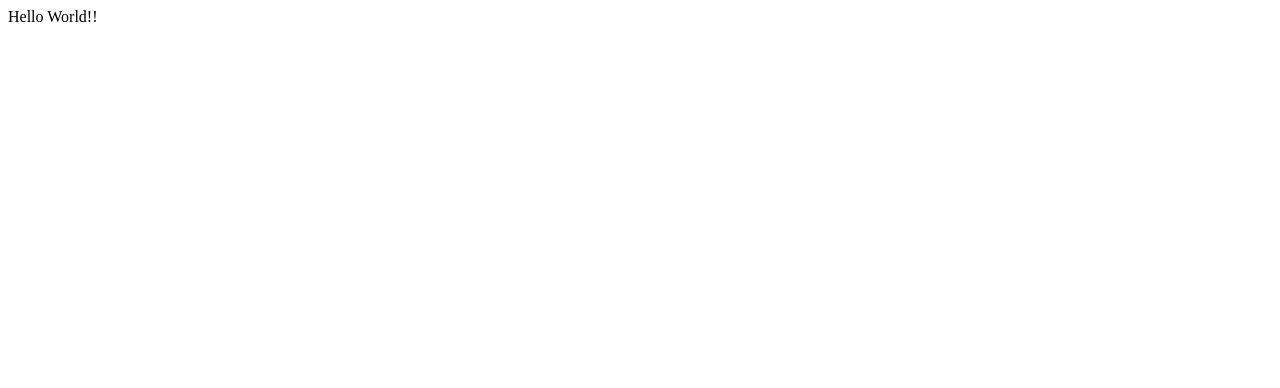
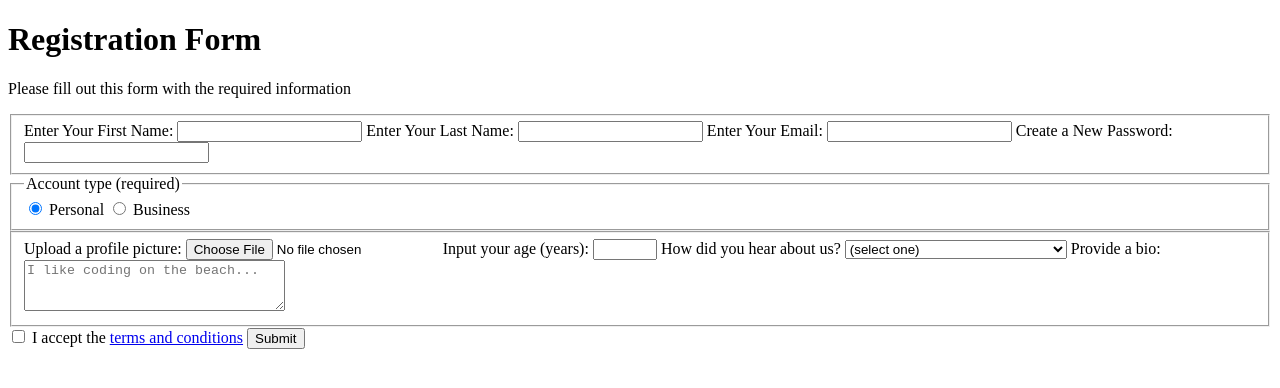
Before and after one commit to ritika-asnani/HTML-Forms, a plain HTML site: page index.html in a window 1280 px wide. Drawn offline with Linux system fonts and the light colour scheme.

Commit message:
Update index.html

```diff
--- a/index.html
+++ b/index.html
@@ -1 +1,50 @@
-<p>Hello World!!</p>
+<!DOCTYPE html>
+<html lang="en">
+  <head>
+    <meta charset="UTF-8">
+    <title>Registration Form</title>
+    <link rel="stylesheet" href="styles.css" />
+  </head>
+  <body>
+    <h1>Registration Form</h1>
+    <p>Please fill out this form with the required information</p>
+
+    <form method="post" action='https://register-demo.freecodecamp.org'>
+      <fieldset>
+        <label for="first-name">Enter Your First Name: <input id="first-name" name="first-name" type="text" required /></label>
+        <label for="last-name">Enter Your Last Name: <input id="last-name" name="last-name" type="text" required /></label>
+        <label for="email">Enter Your Email: <input id="email" name="email" type="email" required /></label>
+        <label for="new-password">Create a New Password: <input id="new-password" name="new-password" type="password" pattern="[a-z0-5]{8,}" required /></label>
+      </fieldset>
+
+      <fieldset>
+        <legend>Account type (required)</legend>
+        <label for="personal-account"><input id="personal-account" type="radio" name="account-type" class="inline" checked /> Personal</label>
+        <label for="business-account"><input id="business-account" type="radio" name="account-type" class="inline" /> Business</label>
+      </fieldset>
+
+      <fieldset>
+        <label for="profile-picture">Upload a profile picture: <input id="profile-picture" type="file" name="file" /></label>
+        <label for="age">Input your age (years): <input id="age" type="number" name="age" min="13" max="120" /></label>
+        <label for="referrer">How did you hear about us?
+          <select id="referrer" name="referrer">
+            <option value="">(select one)</option>
+            <option value="1">freeCodeCamp News</option>
+            <option value="2">freeCodeCamp YouTube Channel</option>
+            <option value="3">freeCodeCamp Forum</option>
+            <option value="4">Other</option>
+          </select>
+        </label>
+        <label for="bio">Provide a bio:
+          <textarea id="bio" name="bio" rows="3" cols="30" placeholder="I like coding on the beach..."></textarea>
+        </label>
+      </fieldset>
+
+      <label for="terms-and-conditions">
+        <input class="inline" id="terms-and-conditions" type="checkbox" required name="terms-and-conditions" /> I accept the <a href="https://www.freecodecamp.org/news/terms-of-service/">terms and conditions</a>
+      </label>
+
+      <input type="submit" value="Submit" />
+    </form>
+  </body>
+</html>
```
